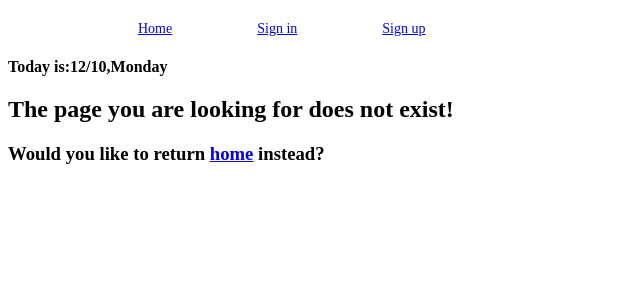
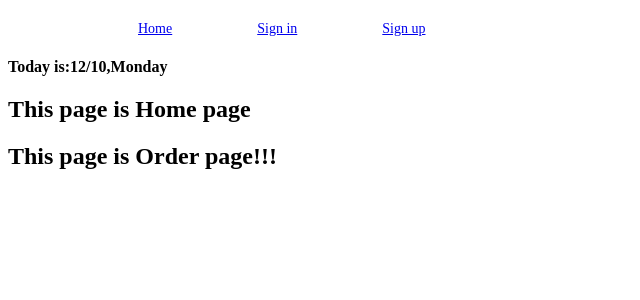
Before and after one commit to leqiangzhu/Capstone-online-store, a React app: page /#/ in a window 1280 px wide. Shown: the top 300 px of the page, without its empty margins (0-640 px from the left). Built offline with nearby package versions, Linux system fonts and the light colour scheme.

Commit message:
add order

```diff
--- a/src/components/App.jsx
+++ b/src/components/App.jsx
@@ -3,12 +3,9 @@ import React from 'react';
 import { Switch, Route } from 'react-router-dom';
 import Error404 from './Error404';
 import Header from './Header';
-import   SignInForm from './SignInForm'
+import SignInForm from './SignInForm'
+import Home from './Home'
 
-/*
-  import { Link } from 'react-router-dom';
-  <Link to="/">Home</Link> | <Link to="/newticket">Create Ticket</Link>
-*/
 
 function App(){
   var styles = {
@@ -20,8 +17,8 @@ function App(){
       `}</style>
        <Header />
       <Switch>
-      {/* <Route exact path='/' component={Header} /> */}
-        <Route exact path='/signin' component={SignInForm} />
+      <Route exact path='/' component={Home} />
+      <Route exact path='/signin' component={SignInForm} />
       <Route component={Error404} />
       </Switch>
     </div>
--- a/src/components/Header.jsx
+++ b/src/components/Header.jsx
@@ -2,17 +2,13 @@ import React from 'react';
 import { Link } from 'react-router-dom';
 
 function Header() {
-
     let today=new Date();
     let todayDate=today.getDate();
     let weekday = new Array(7);
         weekday= ["Sunday","Monday","Tuesday","Wednesday","Thursday", "Friday","Saturday"]
      let todayDay = weekday[today.getDay()];
-
     let todayMonth=today.getMonth()+1;
   return (
-
-
     <div className="container">
       <style jsx>{`
         ul {
@@ -32,29 +28,16 @@ function Header() {
       <div className="jumbotron">
         <ul>
           <li>
-            <Link to="/">
-            {/* <img src=''></img> */}
-            </Link>
           </li>
           <li>
             <Link to="/">Home</Link>
           </li>
-          {/* <li>
-            <Link to="/event">Event</Link>
-          </li> */}
           <li>
             <Link to="/signin">Sign in</Link>
           </li>
           <li>
             <Link to="#">Sign up</Link>
           </li>
-          <li>
-
-              {/* <strong>Today is:</strong>
-              <span></span> */}
-          </li>
-
-
         </ul>
 
         <div>
--- /dev/null
+++ b/src/components/Home.jsx
@@ -0,0 +1,13 @@
+import React from 'react';
+import { Link } from 'react-router-dom';
+import Order from './Order'
+function Home(){
+  return (
+    <div>
+      <h2>This page is Home page</h2>
+      <Order></Order>
+    </div>
+  );
+}
+
+export default Home;
--- /dev/null
+++ b/src/components/Order.jsx
@@ -0,0 +1,14 @@
+
+import React from 'react';
+import { Link } from 'react-router-dom';
+
+function Order(){
+  return (
+    <div>
+      <h2>This page is Order page!!!</h2>
+
+    </div>
+  );
+}
+
+export default Order;
--- a/src/components/SignInForm.jsx
+++ b/src/components/SignInForm.jsx
@@ -15,9 +15,9 @@ function SignInForm(props) {
     console.log(_name.value);
 
     event.preventDefault();
-    props.onNewTapCreation({
+    props.onNewAccountCreation({
       name: _name.value,
-      _email: __email.value,
+      email: __email.value,
       password: _password.value,
       passwordConfirm: _passwordConfirm.value,
 
@@ -58,7 +58,7 @@ function SignInForm(props) {
       `}</style>
 
 
-      {/* create new tap */}
+      {/* signin  */}
       <form onSubmit={handleSignInFormSubmission}>
         <input
           type='text'
@@ -100,6 +100,6 @@ function SignInForm(props) {
   );
 }
 SignInForm.propTypes = {
-  onNewTapCreation: PropTypes.func
+  onNewAccountCreation: PropTypes.func
 };
 export default SignInForm;
```
